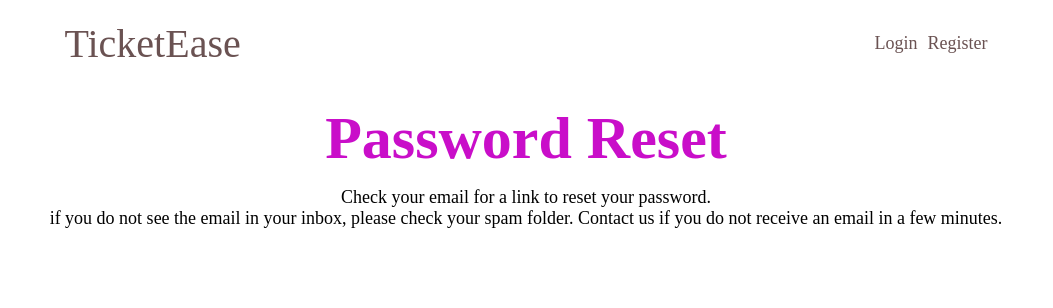
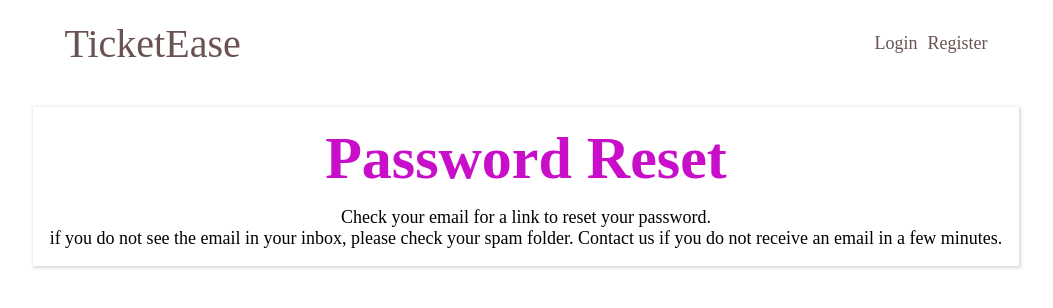
Before and after one commit to TKaburu/TicketEase, a Django app: a page that uses templates/account/password_reset_done.html in a window 1280 px wide. Shown: the top 308 px of the page, without its empty margins (114-1167 px from the left). Run offline with Django 5.2, Linux system fonts and the light colour scheme.

Commit message:
fix: centering divs

```diff
--- a/templates/account/password_reset_done.html
+++ b/templates/account/password_reset_done.html
@@ -7,6 +7,7 @@
 {% endblock head_title %}
 {% block content %}
     <div class="account-container">
+        <div class="account-content">
             <div class="account-auth">
                 <div class="title">
                     {% element h1 %}
@@ -23,4 +24,5 @@
                 </p>
             </div>
         </div>
+    </div>
 {% endblock content %}
--- a/templates/account/password_reset_from_key.html
+++ b/templates/account/password_reset_from_key.html
@@ -7,6 +7,7 @@
 {% endblock head_title %}
 {% block content %}
     <div class="account-container">
+        <div class="account-content">
             <div class="title">
                 {% element h1 %}
                     {% if token_fail %}
@@ -43,4 +44,5 @@
                 {% endif %}
             </div>
         </div>
+    </div>
 {% endblock content %}
--- a/templates/account/password_reset_from_key_done.html
+++ b/templates/account/password_reset_from_key_done.html
@@ -6,6 +6,7 @@
 {% endblock head_title %}
 {% block content %}
     <div class="account-container">
+        <section class="account-content">
             <div class="account-auth">
                 <div class="title">
                     {% element h1 %}
@@ -17,5 +18,6 @@
                 Please <a href="{% url 'account_login' %}" style="color: var(--button-color);">login.</a>
                 </p>
             </div>
+        </section>
     </div>
 {% endblock content %}
```
Lines whose indentation alone changed are shown as unchanged.
